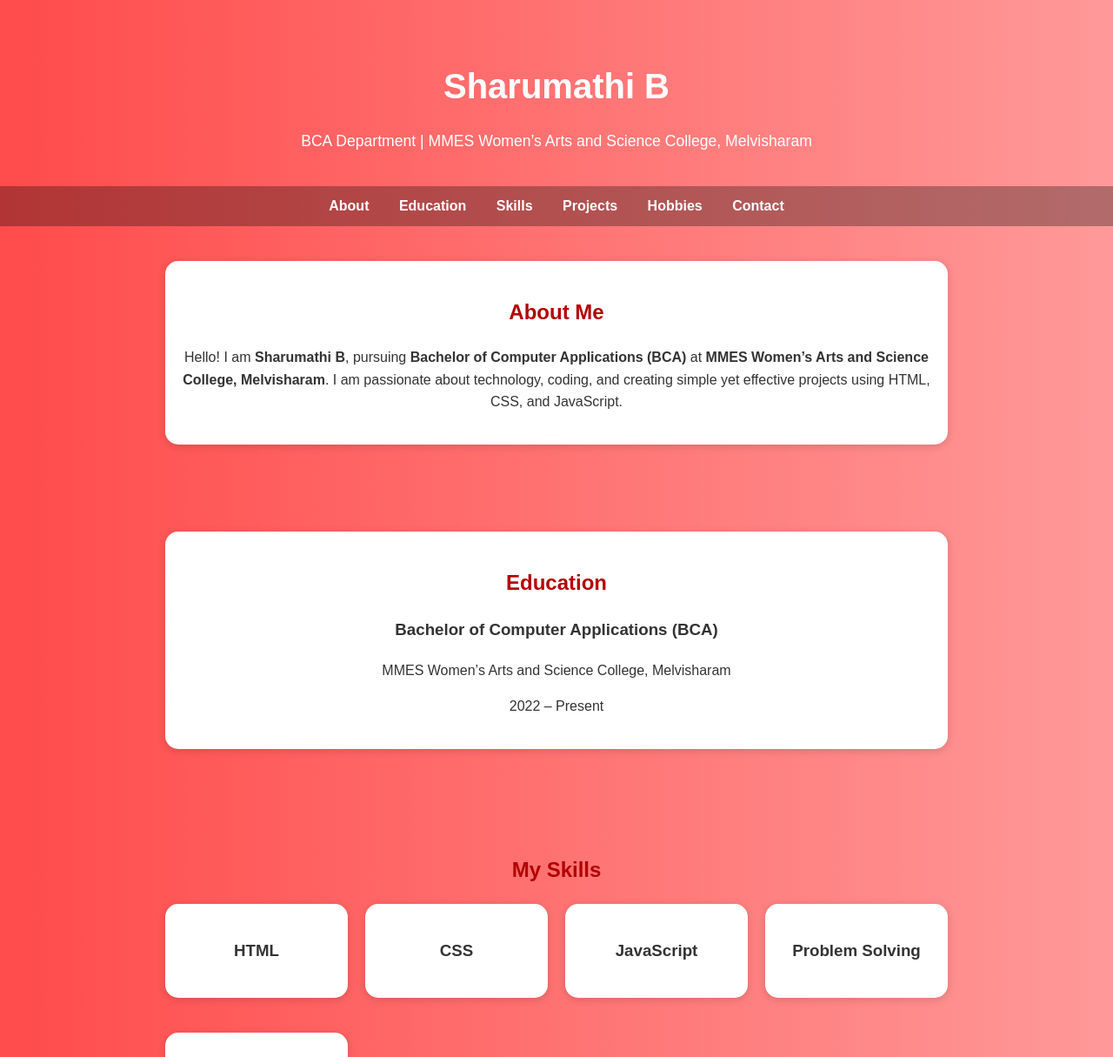
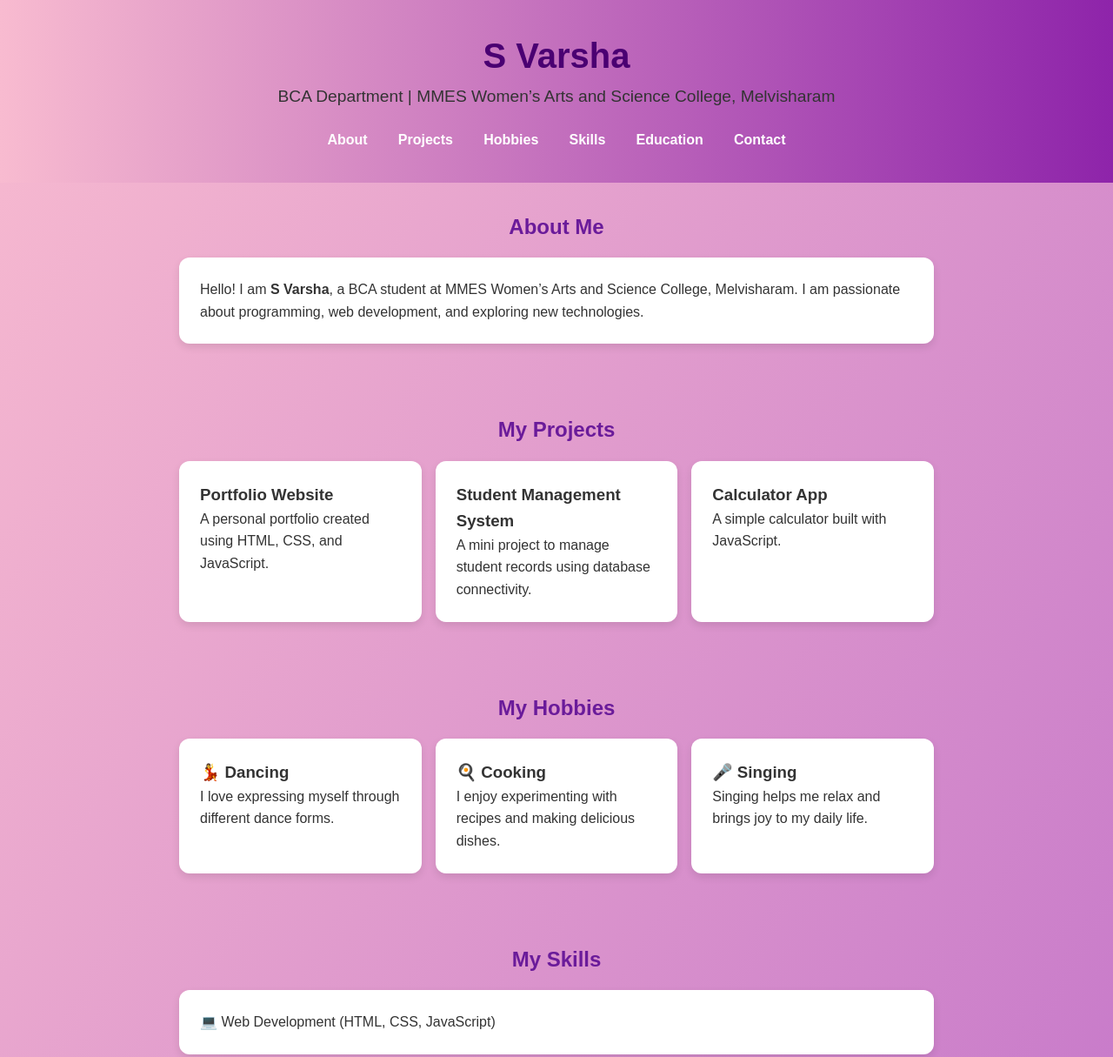
Before and after one commit to sharumathisharumathi160723-ctrl/Digital-portfolio-, a plain HTML site: page Index.html in a window 1280 px wide. Shown: the top 1215 px of the page at 87% size. Drawn offline with Linux system fonts and the light colour scheme.

Commit message:
Add files via upload

```diff
--- a/Index.html
+++ b/Index.html
@@ -3,181 +3,182 @@
 <head>
   <meta charset="UTF-8">
   <meta name="viewport" content="width=device-width, initial-scale=1.0">
-  <title>Sharumathi B - Portfolio</title>
+  <title>S Varsha - Portfolio</title>
   <style>
+    * { margin: 0; padding: 0; box-sizing: border-box; }
     body {
       font-family: Arial, sans-serif;
-      margin: 0;
-      padding: 0;
+      background: linear-gradient(to bottom right, #f8bbd0, #ba68c8); /* 🌸 pink-purple gradient */
+      color: #333;
       line-height: 1.6;
-      background: linear-gradient(to right, #ff4b4b, #ff9999); /* 🔴 Gradient red background */
-      color: #333;
     }
     header {
+      background: linear-gradient(to right, #f8bbd0, #8e24aa);
+      color: #4a0072;
+      padding: 2rem 1rem;
       text-align: center;
-      padding: 40px 20px 20px;
-      color: #fff;
     }
-    header h1 {
-      font-size: 2.5rem;
-      margin-bottom: 10px;
-      color: #fff; /* White name */
-    }
-    header p {
-      font-size: 1.1rem;
-    }
+    header h1 { font-size: 2.5rem; font-weight: bold; }
+    header p { font-size: 1.2rem; color: #333; }
+
     nav {
-      text-align: center;
-      background: rgba(0, 0, 0, 0.3);
-      padding: 10px 0;
+      display: flex;
+      justify-content: center;
+      flex-wrap: wrap;
+      gap: 1rem;
+      margin-top: 1rem;
     }
     nav a {
       color: #fff;
-      margin: 0 15px;
       text-decoration: none;
       font-weight: bold;
+      padding: 0.3rem 0.6rem;
+      border-radius: 5px;
+      transition: 0.3s;
     }
-    nav a:hover {
-      text-decoration: underline;
-    }
+    nav a:hover { background: rgba(255,255,255,0.2); }
+
     section {
-      padding: 40px 20px;
+      padding: 2rem 1rem;
       max-width: 900px;
       margin: auto;
     }
-    h2 {
+    h2 { margin-bottom: 1rem; color: #6a1b9a; text-align: center; }
+
+    .card, ul li {
+      background: #fff;
+      padding: 1.5rem;
+      border-radius: 12px;
+      box-shadow: 0 4px 10px rgba(0,0,0,0.1);
+      margin-bottom: 1rem;
+    }
+    .grid {
+      display: grid;
+      grid-template-columns: repeat(auto-fit, minmax(250px, 1fr));
+      gap: 1rem;
+    }
+    .card:hover { transform: translateY(-5px); transition: 0.3s; }
+
+    ul { list-style: none; padding: 0; }
+
+    footer {
+      background: #4a0072;
+      color: #fff;
       text-align: center;
-      margin-bottom: 20px;
-      color: #b30000;
-    }
-    .card, .education {
-      background: #fff;
-      padding: 20px;
-      border-radius: 15px;
-      box-shadow: 0 2px 10px rgba(0,0,0,0.15);
-      margin-bottom: 20px;
-      text-align: center;
-    }
-    .projects, .hobbies, .skills {
-      display: grid;
-      grid-template-columns: repeat(auto-fit, minmax(200px, 1fr));
-      gap: 20px;
-    }
-    footer {
-      text-align: center;
-      padding: 20px;
-      background: rgba(0, 0, 0, 0.5);
-      color: #fff;
-      margin-top: 30px;
+      padding: 1rem;
+      margin-top: 2rem;
+      border-top-left-radius: 12px;
+      border-top-right-radius: 12px;
     }
     button {
-      background: #b30000;
+      background: #8e24aa;
       color: #fff;
-      padding: 10px 15px;
       border: none;
+      padding: 0.7rem 1.2rem;
       border-radius: 5px;
       cursor: pointer;
-      margin-top: 10px;
+      transition: 0.3s;
     }
-    button:hover {
-      background: #800000;
-    }
+    button:hover { background: #6a1b9a; }
   </style>
 </head>
 <body>
+
+  <!-- ====== HEADER ====== -->
   <header>
-    <h1>Sharumathi B</h1>
+    <h1>S Varsha</h1>
     <p>BCA Department | MMES Women’s Arts and Science College, Melvisharam</p>
+    <nav>
+      <a href="#about">About</a>
+      <a href="#projects">Projects</a>
+      <a href="#hobbies">Hobbies</a>
+      <a href="#skills">Skills</a>
+      <a href="#education">Education</a>
+      <a href="#contact">Contact</a>
+    </nav>
   </header>
 
-  <nav>
-    <a href="#about">About</a>
-    <a href="#education">Education</a>
-    <a href="#skills">Skills</a>
-    <a href="#projects">Projects</a>
-    <a href="#hobbies">Hobbies</a>
-    <a href="#contact">Contact</a>
-  </nav>
-
+  <!-- ====== ABOUT ====== -->
   <section id="about">
+    <h2>About Me</h2>
     <div class="card">
-      <h2>About Me</h2>
-      <p>Hello! I am <b>Sharumathi B</b>, pursuing <b>Bachelor of Computer Applications (BCA)</b>
-      at <b>MMES Women’s Arts and Science College, Melvisharam</b>.
-      I am passionate about technology, coding, and creating simple yet effective projects
-      using HTML, CSS, and JavaScript.</p>
+      <p>Hello! I am <strong>S Varsha</strong>, a BCA student at MMES Women’s Arts and Science College, Melvisharam.
+      I am passionate about programming, web development, and exploring new technologies.</p>
     </div>
   </section>
 
-  <section id="education">
-    <div class="card">
-      <h2>Education</h2>
-      <h3>Bachelor of Computer Applications (BCA)</h3>
-      <p>MMES Women’s Arts and Science College, Melvisharam</p>
-      <p>2022 – Present</p>
-    </div>
-  </section>
-
-  <section id="skills">
-    <h2>My Skills</h2>
-    <div class="skills">
-      <div class="card"><h3>HTML</h3></div>
-      <div class="card"><h3>CSS</h3></div>
-      <div class="card"><h3>JavaScript</h3></div>
-      <div class="card"><h3>Problem Solving</h3></div>
-      <div class="card"><h3>Communication</h3></div>
-    </div>
-  </section>
-
+  <!-- ====== PROJECTS ====== -->
   <section id="projects">
     <h2>My Projects</h2>
-    <div class="projects">
+    <div class="grid">
       <div class="card">
         <h3>Portfolio Website</h3>
-        <p>A personal portfolio website built using HTML, CSS, and JavaScript.</p>
-        <button onclick="showMessage('Portfolio Website')">View More</button>
+        <p>A personal portfolio created using HTML, CSS, and JavaScript.</p>
       </div>
       <div class="card">
-        <h3>Mini Calculator</h3>
-        <p>A simple JavaScript-based calculator for basic arithmetic operations.</p>
-        <button onclick="showMessage('Mini Calculator')">View More</button>
+        <h3>Student Management System</h3>
+        <p>A mini project to manage student records using database connectivity.</p>
       </div>
       <div class="card">
-        <h3>Student Database</h3>
-        <p>A project to store and display student information using HTML tables and JS.</p>
-        <button onclick="showMessage('Student Database')">View More</button>
+        <h3>Calculator App</h3>
+        <p>A simple calculator built with JavaScript.</p>
       </div>
     </div>
   </section>
 
+  <!-- ====== HOBBIES ====== -->
   <section id="hobbies">
     <h2>My Hobbies</h2>
-    <div class="hobbies">
-      <div class="card"><h3>Dancing</h3></div>
-      <div class="card"><h3>Reading</h3></div>
-      <div class="card"><h3>Writing</h3></div>
-      <div class="card"><h3>Singing</h3></div>
-      <div class="card"><h3>Travelling</h3></div>
+    <div class="grid">
+      <div class="card"><h3>💃 Dancing</h3><p>I love expressing myself through different dance forms.</p></div>
+      <div class="card"><h3>🍳 Cooking</h3><p>I enjoy experimenting with recipes and making delicious dishes.</p></div>
+      <div class="card"><h3>🎤 Singing</h3><p>Singing helps me relax and brings joy to my daily life.</p></div>
     </div>
   </section>
 
+  <!-- ====== SKILLS ====== -->
+  <section id="skills">
+    <h2>My Skills</h2>
+    <ul>
+      <li>💻 Web Development (HTML, CSS, JavaScript)</li>
+      <li>🖥️ Programming in C / C++ / Java</li>
+      <li>🗄️ Database Management (SQL, MySQL)</li>
+      <li>🎨 Creativity & Problem Solving</li>
+      <li>🤝 Teamwork and Communication</li>
+    </ul>
+  </section>
+
+  <!-- ====== EDUCATION ====== -->
+  <section id="education">
+    <h2>Education</h2>
+    <ul>
+      <li><strong>BCA</strong> – MMES Women’s Arts and Science College, Melvisharam (2022–2025, Pursuing)</li>
+      <li><strong>12th Grade</strong> – Completed with Computer Science stream</li>
+      <li><strong>10th Grade</strong> – Successfully completed with good academic results</li>
+    </ul>
+  </section>
+
+  <!-- ====== CONTACT ====== -->
   <section id="contact">
+    <h2>Contact Me</h2>
     <div class="card">
-      <h2>Contact</h2>
-      <p>Email: <a href="mailto:youremail@example.com">youremail@example.com</a></p>
-      <p>Phone: +91 9876543210</p>
-      <p>LinkedIn: <a href="#">linkedin.com/in/sharumathi</a></p>
+      <p>Email: <a href="mailto:varsha@example.com">varsha@example.com</a></p>
+      <button onclick="showMessage()">Say Hello 👋</button>
+      <p id="msg"></p>
     </div>
   </section>
 
+  <!-- ====== FOOTER ====== -->
   <footer>
-    <p>© 2025 Sharumathi B | Portfolio</p>
+    <p>&copy; 2025 S Varsha | All rights reserved.</p>
   </footer>
 
+  <!-- ====== JAVASCRIPT ====== -->
   <script>
-    function showMessage(projectName) {
-      alert("Details about " + projectName + " will be added soon!");
+    function showMessage() {
+      document.getElementById("msg").innerText = "Hello! Thanks for visiting my portfolio 🌸";
     }
   </script>
+
 </body>
 </html>
```
Also changed, not shown: 1 other file.
